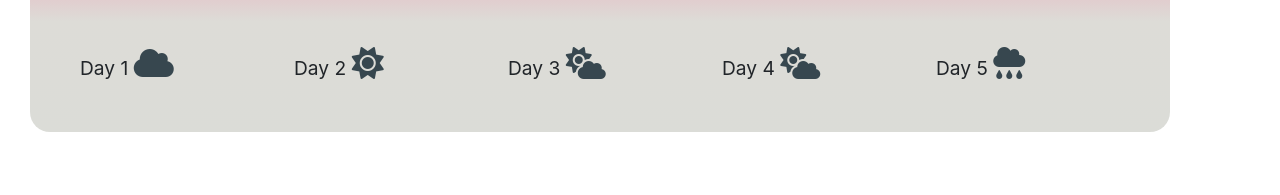
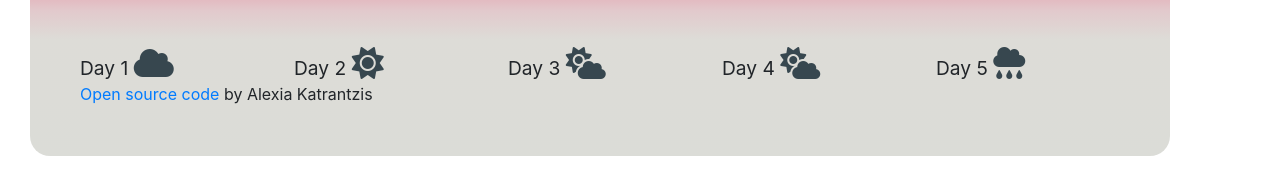
Before and after one commit to alexia-codes/6_homework, a plain HTML site: page index.html in a window 1280 px wide. Shown: the part 359-554 px from the top of the page. Drawn offline with nearby package versions, Linux system fonts and the light colour scheme; a web font is replaced by a local one.

Commit message:
Add anchor.
Link to GitHub repository.

```diff
--- a/index.html
+++ b/index.html
@@ -91,6 +91,7 @@
                     </big>
                 </div>
             </div>
+            <a href="https://github.com/alexia-codes/6_homework">Open source code</a> by Alexia Katrantzis
         </footer>
     </div>
     </div>
```
